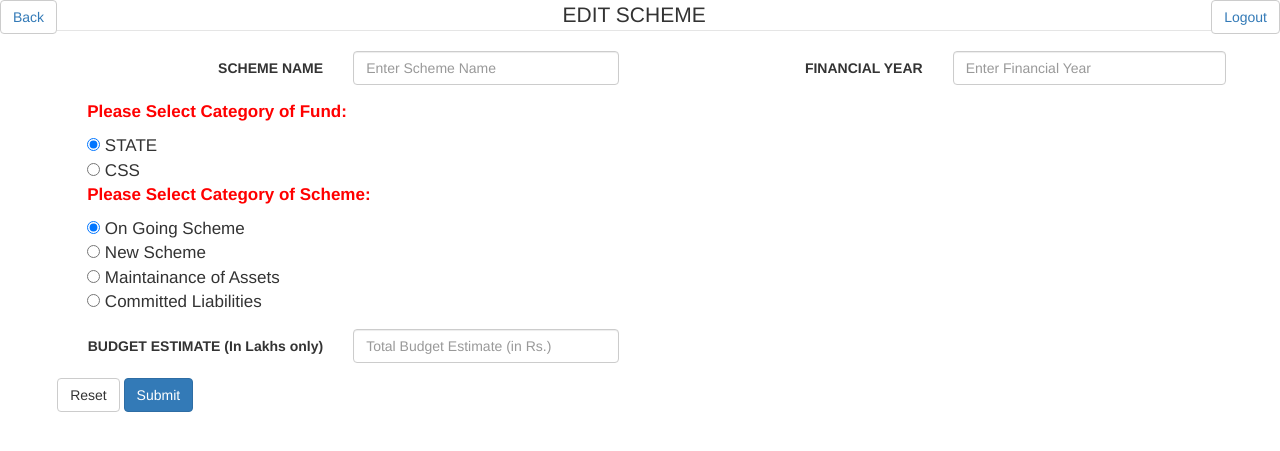
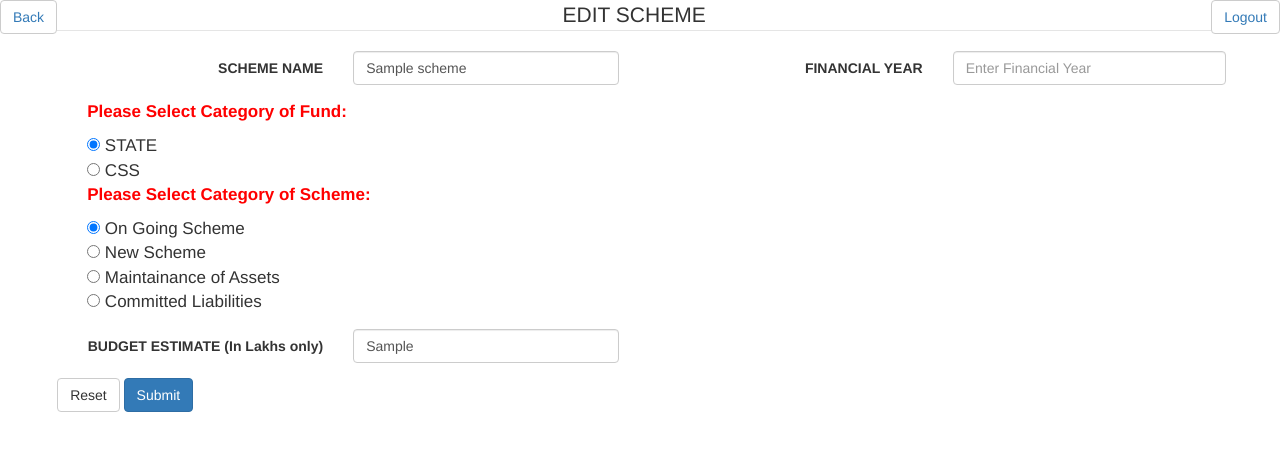
Before and after one commit to neelamkamin/Plan_mm, a CodeIgniter app: page /plan/index.php/dept/edit_scheme/1 in a window 1280 px wide. Shown: the top 451 px of the page. Run offline with CodeIgniter, Linux system fonts and the light colour scheme; the visitor is signed in with stand-in values (Sample User, id 1); tables that the repository leaves empty or names only in its code hold one stand-in row (values such as "Sample post"); data that the repository does not hold is empty.

Commit message:
Update edit_scheme.php

```diff
--- a/application/views/dept/edit_scheme.php
+++ b/application/views/dept/edit_scheme.php
@@ -10,10 +10,10 @@
 </head>
 <body>
   <button class="btn btn-default" style="float:right"><a href="<?php echo site_url("login/logout") ?>">Logout</a></button>
-  <button class="btn btn-default" style="float:left"><a href="<?php echo site_url("Admin/dashboard") ?>">Back</a></button>
+  <button class="btn btn-default" style="float:left"><a href="<?php echo site_url("Dept") ?>">Back</a></button>
 
 <?php
-echo form_open("Dept/update_scheme/{$article->id}",['class'=>'form-horizontal']);
+echo form_open("Dept/update_scheme/{$scheme->id}",['class'=>'form-horizontal']);
 //THIS EXTENSION i.e "{artic->id}" is to provide article-id OF ARTICLE TO BE UPDATE
 //PLZ SEE SYNTEX= "public function update_article($artic_id)" OF ADMIN.PHP FILE ON LINE 60
 //IN WHICH '{artic->id}' IS PASS AS PERAMETER///
@@ -34,7 +34,7 @@ echo form_open("Dept/update_scheme/{$article->id}",['class'=>'form-horizontal'])
       <div class="col-lg-6">
 
  <?php //HERE WE R USING INBUILT FORM_INPUT FUNCTION OF CODEIGNITER, INSTEAD OF USING HTML FORM INPUT*//
- echo form_input(['name'=>'name_scheme','class'=>"form-control",'placeholder'=>'Enter Scheme Name','value'=>set_value('name_scheme',$article->name_scheme)]);
+ echo form_input(['name'=>'name_scheme','class'=>"form-control",'placeholder'=>'Enter Scheme Name','value'=>set_value('name_scheme',$scheme->name_scheme)]);
   ?>
       </div>
   	</div>
@@ -46,7 +46,7 @@ echo form_open("Dept/update_scheme/{$article->id}",['class'=>'form-horizontal'])
       <label for="inputEmail" class="col-lg-6 control-label">FINANCIAL YEAR</label>
       <div class="col-lg-6">
     <?php //HERE WE R USING INBUILT FORM_INPUT FUNCTION OF CODEIGNITER, INSTEAD OF USING HTML FORM INPUT*//
-   echo form_input(['name'=>'FY','class'=>"form-control",'placeholder'=>'Enter Financial Year','value'=>set_value('FY',$article->FY)]);
+   echo form_input(['name'=>'FY','class'=>"form-control",'placeholder'=>'Enter Financial Year','value'=>set_value('FY',$scheme->FY)]);
     ?>
     </div></div></div></div></div>
 
@@ -76,7 +76,7 @@ echo form_open("Dept/update_scheme/{$article->id}",['class'=>'form-horizontal'])
       <label for="inputEmail" class="col-lg-6 control-label">BUDGET ESTIMATE (In Lakhs only)</label>
       <div class="col-lg-6">
     <?php //HERE WE R USING INBUILT FORM_INPUT FUNCTION OF CODEIGNITER, INSTEAD OF USING HTML FORM INPUT*//
-   echo form_input(['name'=>'budget_est','class'=>"form-control",'placeholder'=>'Total Budget Estimate (in Rs.)','value'=>set_value('budget_est',$article->budget_est)]);
+   echo form_input(['name'=>'budget_est','class'=>"form-control",'placeholder'=>'Total Budget Estimate (in Rs.)','value'=>set_value('budget_est',$scheme->budget_est)]);
     ?>
     </div></div></div></div></div>
 
```
